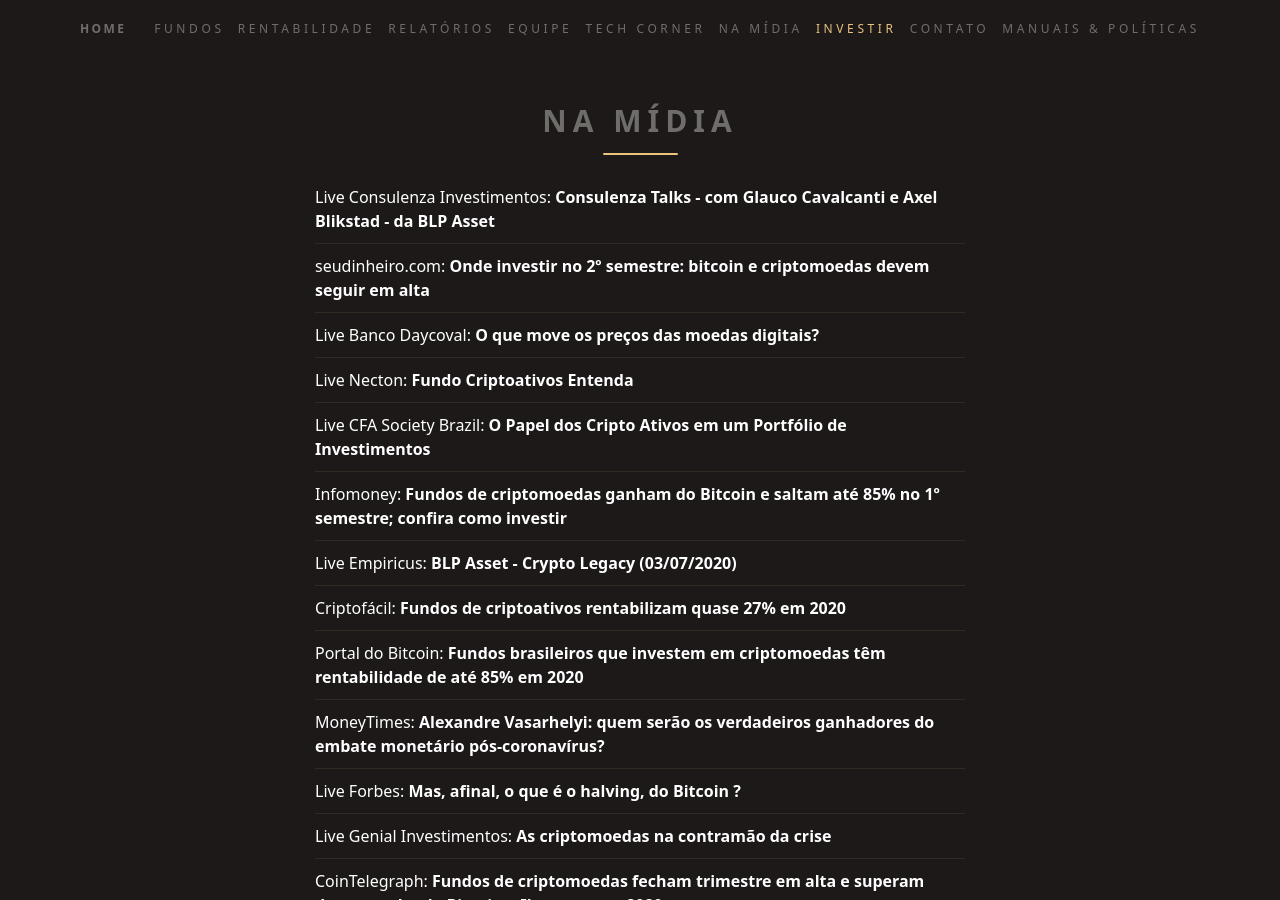
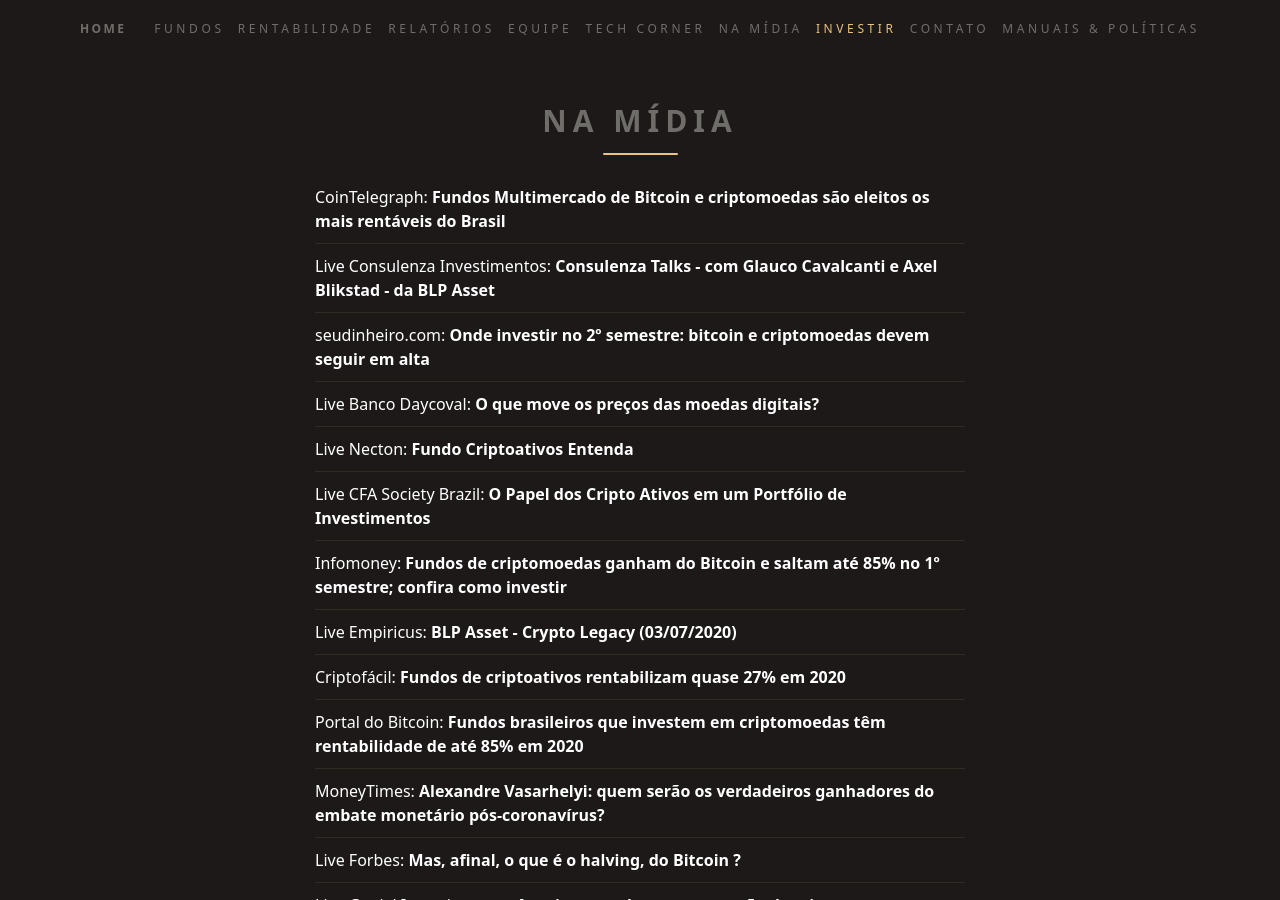
Before and after one commit to ateliedetemas/blpcrypto, a Jekyll site: the page built from _pages/na-midia.md, in a window 1280 px wide and 900 px high. Built offline with Jekyll 4.4.1, drawn with Linux system fonts in a browser that asks for light colours.

Commit message:
Update na-midia.md

```diff
--- a/_pages/na-midia.md
+++ b/_pages/na-midia.md
@@ -3,6 +3,7 @@ lang: pt
 layout: page
 title: Na Mídia
 ---
+|[CoinTelegraph: **Fundos Multimercado de Bitcoin e criptomoedas são eleitos os mais rentáveis do Brasil**](https://cointelegraph.com.br/news/bitcoin-and-cryptocurrency-multimarket-funds-are-elected-the-most-profitable-in-brazil)
 |[Live Consulenza Investimentos: **Consulenza Talks - com Glauco Cavalcanti e Axel Blikstad - da BLP Asset**](https://www.youtube.com/watch?v=GtbhNZNj2Aw&feature=youtu.be)
 |[seudinheiro.com: **Onde investir no 2º semestre: bitcoin e criptomoedas devem seguir em alta**](https://www.seudinheiro.com/2020/bolsa-dolar/onde-investir-2semestre-bitcoin-criptomoedas/?xpromo=XD-MI-SDW-MTSD-BMAIL-X-EMAILO-X-X-X&utm_source=SDW&utm_medium=EMAILO&utm_campaign=XD-MI-SDW-MTSD-BMAIL-X-EMAILO-X-X-X)
 |[Live Banco Daycoval: **O que move os preços das moedas digitais?**](https://www.youtube.com/watch?v=2QIBHYxsxDc)
```
